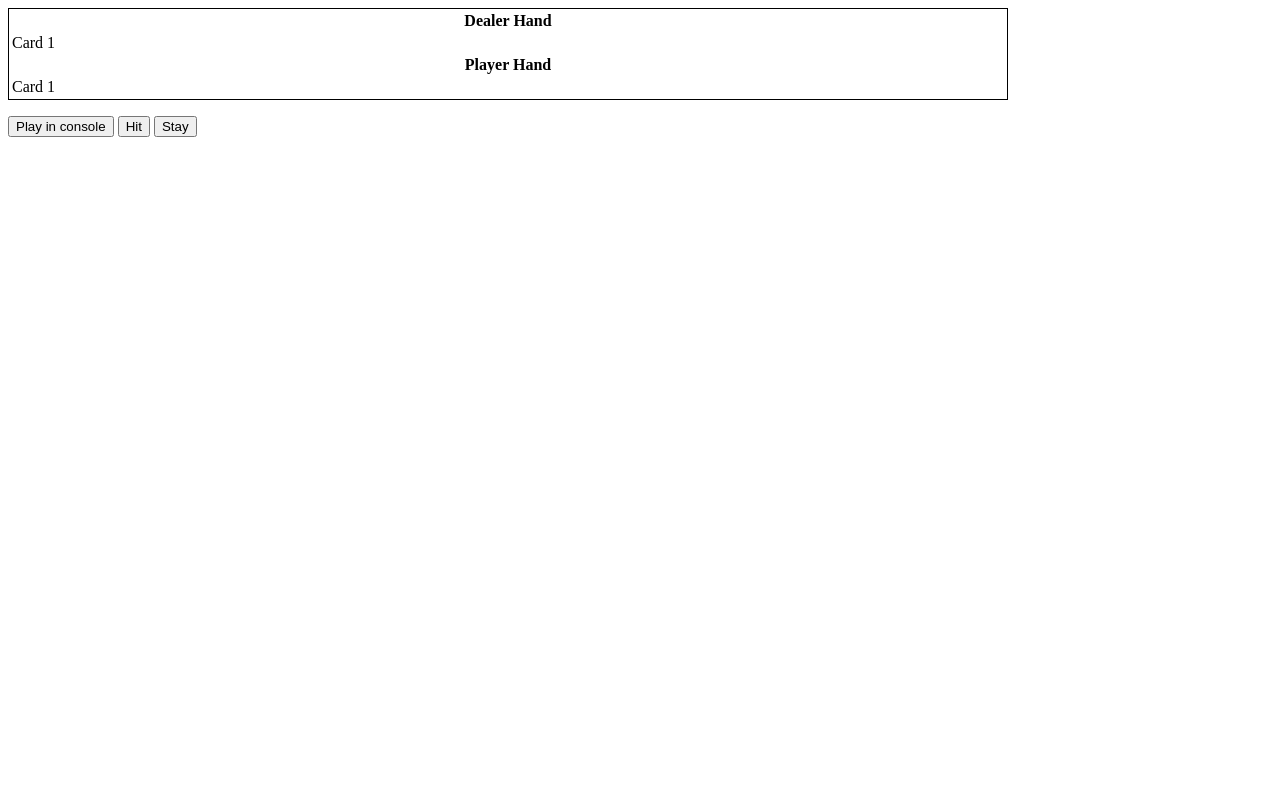
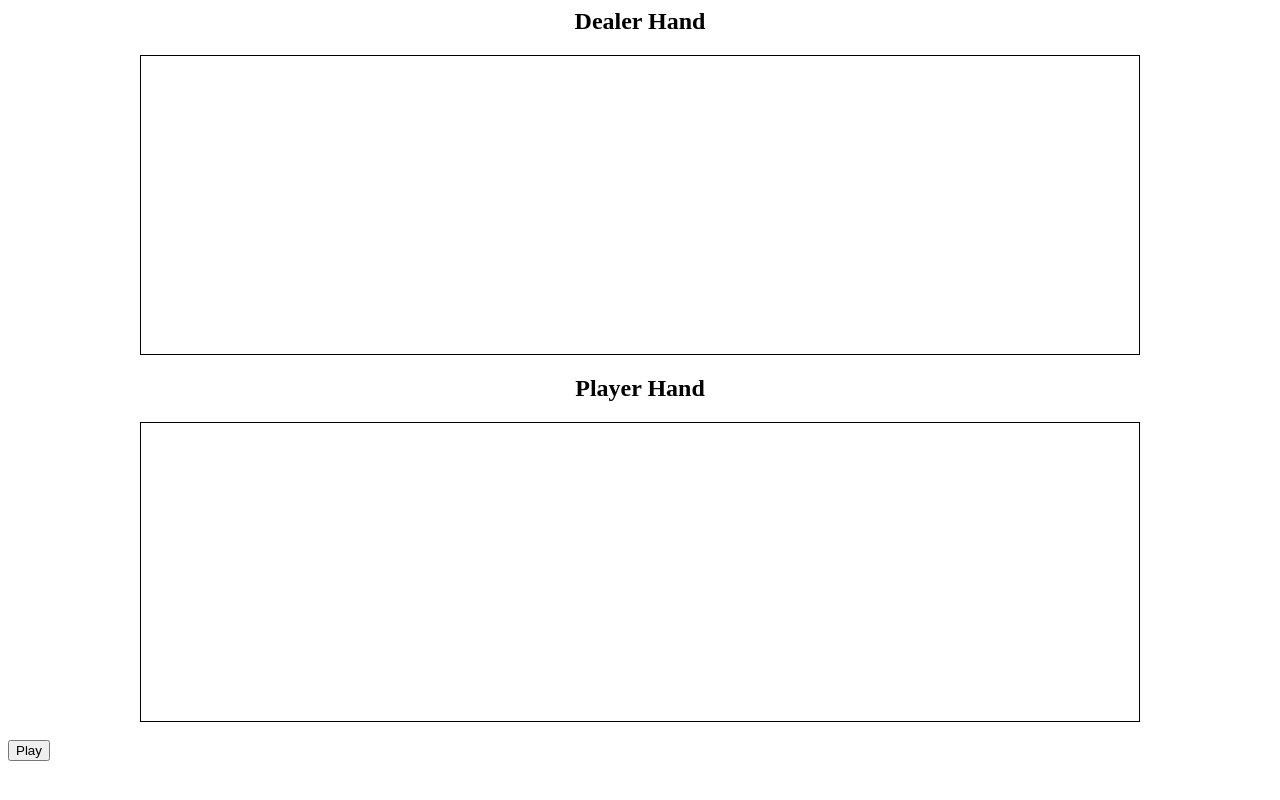
Before and after one commit to drewreed2005/realdrew, a Jekyll site: the page built from _posts/2023-04-16-blackjackfront.md, in a window 1280 px wide. Shown: the top 800 px of the page. Built offline with Jekyll 4.4.1, drawn with Linux system fonts in a browser that asks for light colours; some of the changed lines change nothing that is shown.

Commit message:
bj local model

```diff
--- a/_posts/2023-04-16-blackjackfront.md
+++ b/_posts/2023-04-16-blackjackfront.md
@@ -9,29 +9,51 @@
 <style>
     .card_table {
         width: 1000px;
+        height: 300px;
     }
+
+    .select_table {
+        margin:auto;
+        text-align:center;
+        justify-content:center;
+    }
+
+    table { margin: auto }
 </style>
 
-<table id="card_table" class="card_table" style="border:1px solid">
-    <tr>
-        <th>Dealer Hand</th>
-    </tr>
-    <tr id="dealer_cards">
-        <td>Card 1</td>
-    </tr>
-    <tr>
-        <th>Player Hand</th>
-    </tr>
-    <tr id="player_cards">
-        <td>Card 1</td>
-    </tr>
-</table>
+<div style="text-align:center;justify-content:center">
+    <h2>Dealer Hand</h2>
+    <table id="dealer_card_table" class="card_table" style="border:1px solid">
+        <tr id="dealer_cards">
+        </tr>
+    </table>
+    <h2>Player Hand</h2>
+    <table id="dealer_card_table" class="card_table" style="border:1px solid">
+        <tr id="player_cards">
+        </tr>
+    </table>
+</div>
 
-<button id="play_button" onclick="gameStart()">Play in console</button>
-<button id="hit_button" onclick="hit(playerHand)">Hit</button>
-<button id="stay_button" onclick="stay()">Stay</button>
+<div id="buttons" style="margin:auto;text-align:center;justify-content:center">
+    <br>
+    <div id="result_text"></div>
+    <button id="hit_button" class="select_button" style="display:none" onclick="buttonHit()">Hit</button>
+    <button id="stay_button" class="select_button" style="display:none" onclick="dealerTurn()">Stay</button>
+    <button id="play_again" class="select_button" style="display:block" onclick="gameStart()">Play</button>
+    <button id="finish_game" class="select_button" style="display:none" onclick="record()">Finish and Submit Score</button>
+    <input id="username_input" type="text" style="display:none">
+</div>
 
 <script>
+    const dealerRow = document.getElementById("dealer_cards");
+    const playerRow = document.getElementById("player_cards");
+    const hitButton = document.getElementById("hit_button");
+    const stayButton = document.getElementById("stay_button");
+    const playButton = document.getElementById("play_again");
+    const finishButton = document.getElementById("finish_game");
+    const usernameInput = document.getElementById("username_input");
+    const resultBox = document.getElementById("result_text");
+
     // card class
     class Card {
         constructor(suit, val) {
@@ -95,43 +117,73 @@
     tdeck.shuffle();
     console.log(tdeck.cards);
 
+    function givePlayerCard(card) {
+        const newCard = document.createElement("td");
+        newCard.innerHTML = card.kind + " of " + card.suit;
+        playerRow.appendChild(newCard);
+    };
+
+    function giveDealerCard(card) {
+        if (card != "face_down") {
+            const newCard = document.createElement("td");
+            newCard.innerHTML = card.kind + " of " + card.suit;
+            dealerRow.appendChild(newCard);
+        } else {
+            const newCard = document.createElement("td");
+            newCard.innerHTML = "Face-Down Card";
+            newCard.id = "facedown_card";
+            dealerRow.appendChild(newCard);
+        }
+    };
+
     //initiating globals
     var currentStreak = 0;
     var playerHand = [];
     var dealerHand = [];
     var deck = new Deck();
+    var d2 = "secret";
 
     function gameStart() {
+        hitButton.style = "display:none";
+        stayButton.style = "display:none";
+        playButton.style = "display:none";
+        finishButton.style = "display:none";
+        resultBox.innerHTML = "";
         playerHand = [];
         dealerHand = [];
+        dealerRow.innerHTML = "";
+        playerRow.innerHTML = "";
         deck = new Deck();
         deck.shuffle();
 
         console.log("Initial draws:"); // giving the initial draws
-        d1 = hit(dealerHand);
+        var d1 = dealerHit();
+        giveDealerCard(d1);
         console.log("The dealer draws: " + d1);
-        console.log("You receive: " + hit(playerHand));
-        d2 = hit(dealerHand);
+        var p1 = playerHit()
+        console.log("You receive: " + p1);
+        givePlayerCard(p1);
+        d2 = dealerHit();
+        giveDealerCard("face_down");
         console.log("The dealer draws a face-down card...");
-        console.log("You receive: " + hit(playerHand));
+        var p2 = playerHit();
+        console.log("You receive: " + p2);
+        givePlayerCard(p2)
         console.log(playerHand);
         if (takesum(playerHand) == 21) { // instant player win on blackjack potentially
             if (takesum(playerHand) != 21) {
                 console.log("WOW! A blackjack! You win!");
                 win();
-                playAgain();
                 return;
             } else {
                 console.log("Both you and the dealer have blackjack. It's a push! Your streak stays the same.");
-                playAgain();
+                fpush();
                 return;
             }
         };
         console.log("--------------------------------")
         console.log("Dealer's hand: " + d1 + ", ???")
         playerTurn() // once player turn finishes, the dealer turn occurs
-
-        playAgain()
     };
 
     function takesum(hand) {
@@ -157,14 +209,33 @@
         return sm
     };
 
-    function hit(hand) {
+    function playerHit() {
         var res = deck.draw();
-        if ((res.value == 11) && (takesum(hand) + 11 > 21)) { // adjusting ace if it would break
+        if ((res.value == 11) && (takesum(playerHand) + 11 > 21)) { // adjusting ace if it would break
             res.adjustAce();
         };
-        hand.push(res);
-        return res.kind + " of " + res.suit;
-    };
+        playerHand.push(res);
+        return res
+    }
+
+    function buttonHit() {
+        var res = deck.draw();
+        if ((res.value == 11) && (takesum(playerHand) + 11 > 21)) { // adjusting ace if it would break
+            res.adjustAce();
+        };
+        playerHand.push(res);
+        givePlayerCard(res);
+        playerTurn();
+    }
+
+    function dealerHit() {
+        var res = deck.draw();
+        if ((res.value == 11) && (takesum(dealerHand) + 11 > 21)) { // adjusting ace if it would break
+            res.adjustAce();
+        };
+        dealerHand.push(res);
+        return res
+    }
 
     function handDisplay(hand) {
         var disp_hand = [];
@@ -182,27 +253,21 @@
             console.log("You break! You lose.");
             lose();
             return
-        }
-        rsp = prompt("Would you like to hit (h) or stay (s)? (input either option)")
-        if (rsp == "h") {
-            received = hit(playerHand);
-            console.log("You drew a " + received + "!");
-            playerTurn();
-        } else if (rsp == "s") {
-            console.log("You stand.");
-            dealerTurn();
-        } else {
-            console.log('Invalid input. Input "h" to hit or "s" to stand.');
-            playerTurn();
         };
+        hitButton.style = "display:block";
+        stayButton.style = "display:block";
     }
 
     function dealerTurn() {
+        hitButton.style = "display:none";
+        stayButton.style = "display:none";
         console.log("Dealer's hand: " + String(handDisplay(dealerHand)));
+        document.getElementById("facedown_card").innerHTML = d2.kind + " of " + d2.suit;
         if (takesum(dealerHand) > 16) {
             console.log("The dealer stays.");
         } else {
-            console.log("The dealer draws: " + hit(dealerHand));
+            var dealDraw = dealerHit();
+            giveDealerCard(dealDraw);
             if (takesum(dealerHand) > 21) {
                 console.log("The dealer breaks! You win.");
                 win();
@@ -218,31 +283,44 @@
             console.log("Too bad! You lost to the dealer's hand, worth "  + String(takesum(dealerHand)) + "!");
             lose();
         } else {
-            console.log("It's a push! You keep your bet.");
+            console.log("It's a push! You keep your streak.");
+            fpush();
         };
         return
     }
 
     function win() {
+        hitButton.style = "display:none";
+        stayButton.style = "display:none";
         currentStreak += 1;
+        resultBox.innerHTML = "Congratulations! You won.";
+        playButton.innerHTML = "Play Again";
+        playButton.style = "display:block";
+        finishButton.style = "display:block";
         return
     }
     function lose() {
+        hitButton.style = "display:none";
+        stayButton.style = "display:none";
         currentStreak = 0;
+        resultBox.innerHTML = "Oh no! You lost.";
+        playButton.innerHTML = "Play Again";
+        playButton.style = "display:block";
         return
     }
 
-    function playAgain() {
-        // allow the user to choose whether or not to play again with buttons, show them
-        pa = prompt('Would you like to play again? (Input "y" for yes and "n" for no.)');
-        if (pa == "y") {
-            gameStart();
-        } else {
-            // allow user to upload to database; use try so that it functions when server isn't running
-            console.log("You finished with with a streak of " + String(currentStreak));
-            // try for streak save here
-            currentStreak = 0;
-            return;
-        };
+    function fpush() {
+        hitButton.style = "display:none";
+        stayButton.style = "display:none";
+        resultBox.innerHTML = "It's a push! You keep your streak.";
+        playButton.innerHTML = "Play Again";
+        playButton.style = "display:block";
+        finishButton.style = "display:block";
+        return
+    }
+
+    function record() {
+        usernameInput.style = "display:block";
+        console.log(String(currentStreak));
     }
 </script>
```
